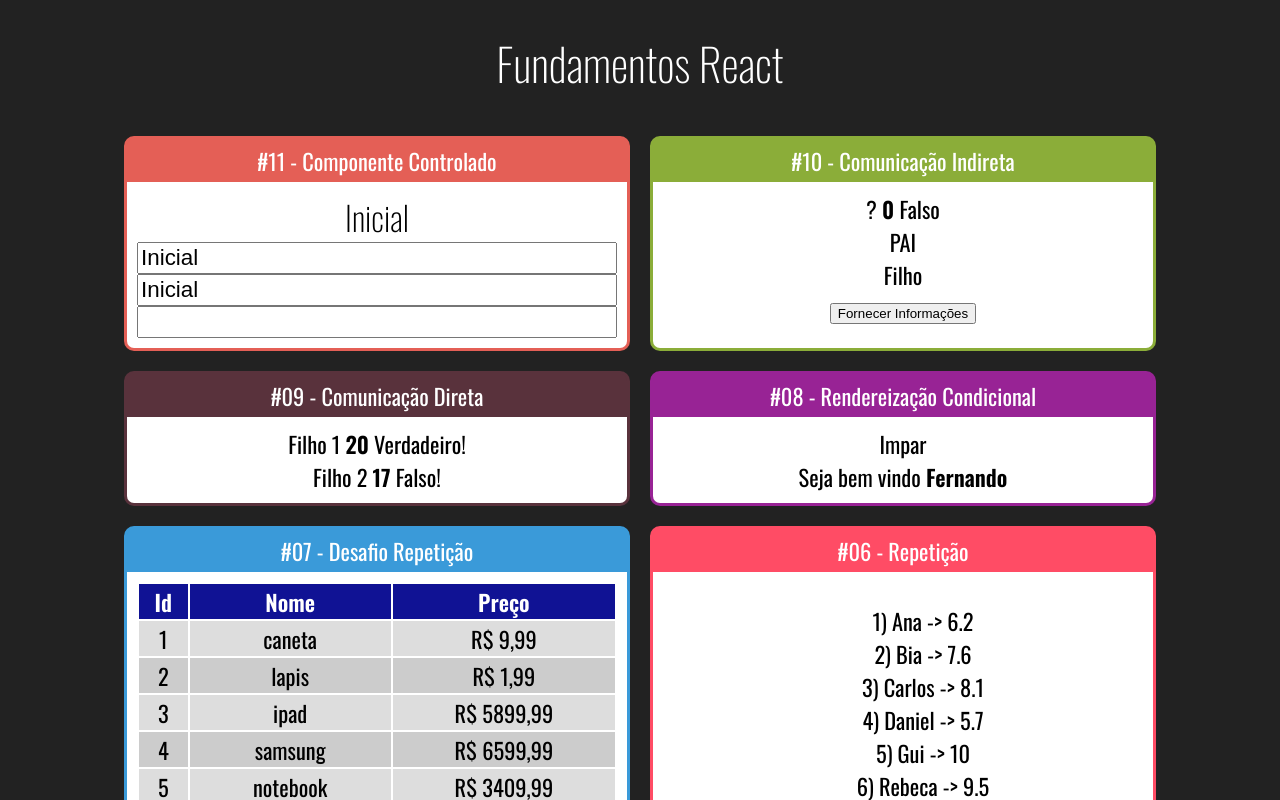
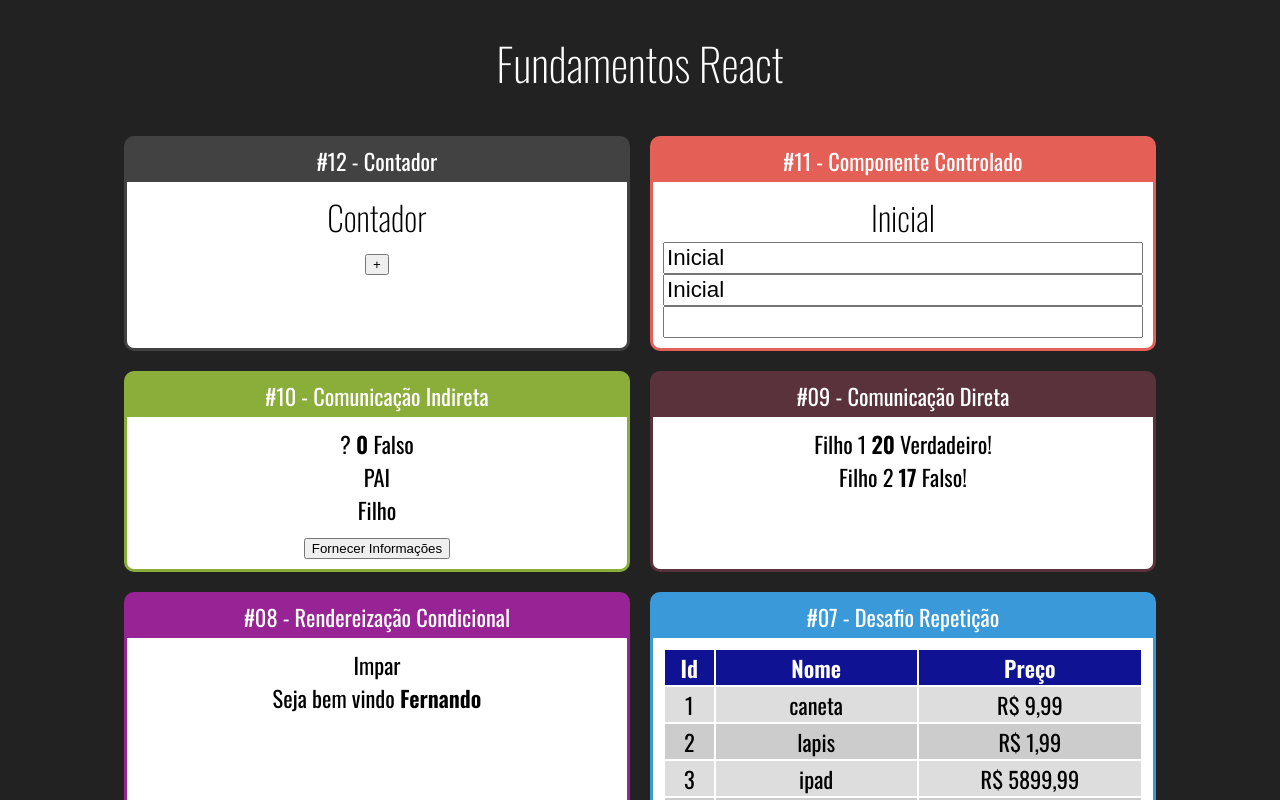
Before and after one commit to nickcintra/desktop-tutorial, a React (Create React App) app: page / in a window 1280 px wide. Shown: the top 800 px of the page. Built offline with nearby package versions, Linux system fonts and the light colour scheme.

Commit message:
metade Contador

```diff
--- a/src/App.jsx
+++ b/src/App.jsx
@@ -17,6 +17,7 @@ import ComParametro from './components/basicos/ComParametro'
 import Fragmento from './components/basicos/Fragmento'
 import IndiretaPai from './components/comunicacao/IndiretaPai'
 import Input from './components/formulario/input'
+import Contador  from './components/contador/Contador'
 
 
 export default function App(props) {
@@ -25,6 +26,10 @@ export default function App(props) {
             <h1>Fundamentos React</h1>
 
             <div className="Cards">
+
+                <Card titulo="#12 - Contador" color="#424242">
+                    <Contador numeroInicial={10}></Contador>
+                </Card>
 
                 <Card titulo="#11 - Componente Controlado" color="#E45F56">
                     <Input></Input>
--- /dev/null
+++ b/src/components/contador/Contador.jsx
@@ -0,0 +1,26 @@
+import React, { Component } from 'react'
+
+class Contador extends Component {
+
+
+        state = {
+            numero: this.props.numeroInicial
+        }
+
+        inc() {
+            this.setState({
+                numero: this.state.numero + 1
+            })
+        }
+
+    render() {
+        return (
+            <div>
+                <h2>Contador</h2>
+                <button onClick={this.inc}>+</button>
+            </div>
+        )
+    }
+}
+
+export default Contador
--- a/src/components/formulario/input.jsx
+++ b/src/components/formulario/input.jsx
@@ -12,7 +12,10 @@ export default props => {
     return (
         <div className="Input">
             <h2>{valor}</h2>
-            <div style={{ display:'flex', flexDirection: 'column'}}>
+            <div style={{
+                display: 'flex',
+                flexDirection: 'column'
+            }}>
                 <input value={valor} onChange={quandoMudar} />
                 <input value={valor} readOnly />
                 <input value={undefined} />
```
Also changed, not shown: 1 other file (tests, documents, lock files or other folders).
